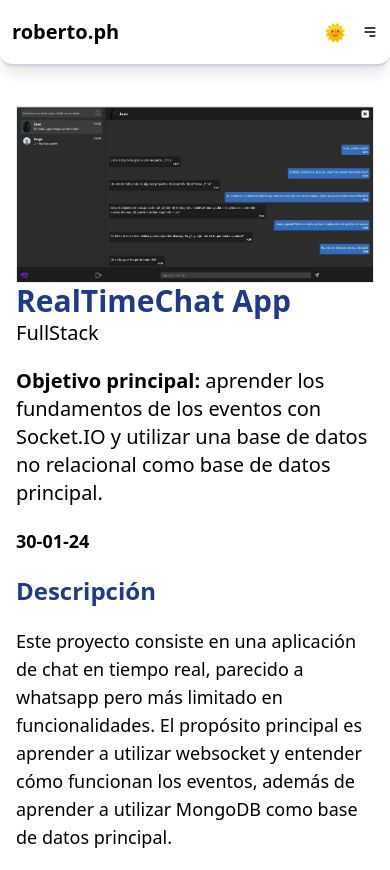
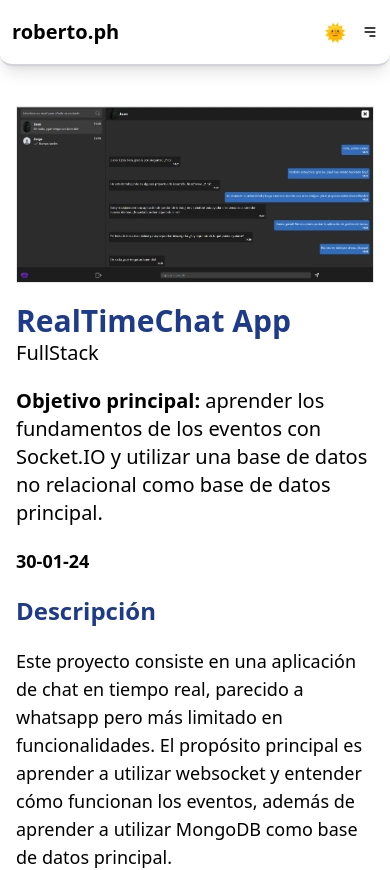
Before and after one commit to RobertoDelPino/React-Portfolio, a React (Vite) app: page /projects/realtimechat in a window 390 px wide. Shown: the top 870 px of the page. Built offline with nearby package versions, Linux system fonts and the light colour scheme.

Commit message:
improve design

```diff
--- a/src/pages/ProjectsPage/Landings/RealTimeChatLanding.tsx
+++ b/src/pages/ProjectsPage/Landings/RealTimeChatLanding.tsx
@@ -11,7 +11,7 @@ const RealTimeChatLanding = () => {
             </Helmet>
             <section className="flex justify-start flex-wrap mt-10">
                 <img className="aspect-auto border lg:w-[50%]" src="/ProjectImages/RealTimeChat/ChatPC.webp" alt="" />
-                <div className="md:ml-9 lg:w-[45%]">
+                <div className="mt-5 lg:mt-0 lg:ml-9 lg:w-[45%]">
                     <h1 className="text-3xl font-bold text-title dark:text-title-dark">RealTimeChat App</h1>
                     <p className="text-xl font-medium">FullStack</p>
                     <p className="mt-5 text-xl"><strong>Objetivo principal: </strong>
```
